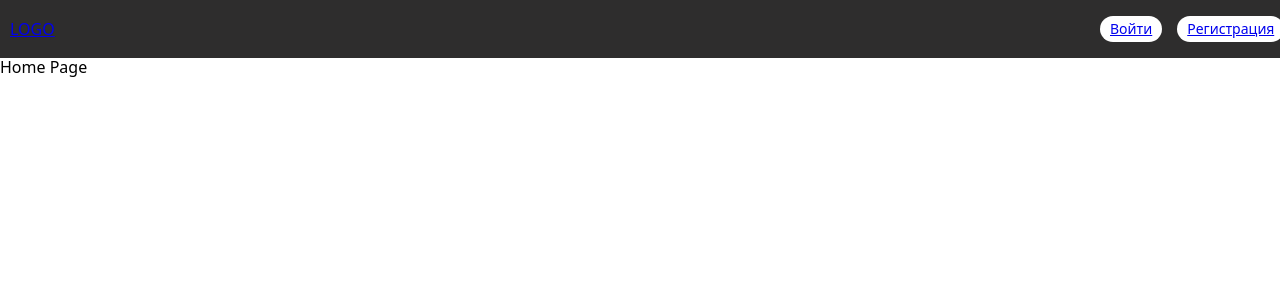
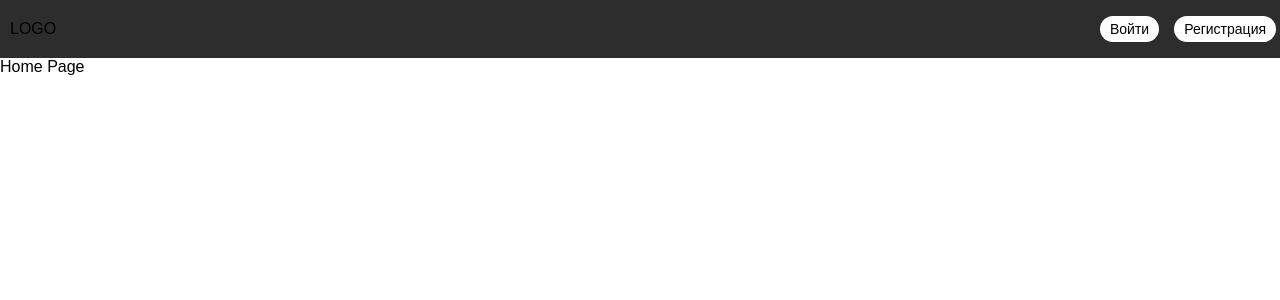
Before and after one commit to igorlyakh/filmoteka, a React (Vite) app: page / in a window 1280 px wide. Shown: the top 300 px of the page. Built offline with nearby package versions, Linux system fonts and the light colour scheme.

Commit message:
added global styles

```diff
--- a/src/main.tsx
+++ b/src/main.tsx
@@ -3,6 +3,7 @@ import { StrictMode } from 'react';
 import { createRoot } from 'react-dom/client';
 import { BrowserRouter } from 'react-router-dom';
 import App from './App.tsx';
+import './styles/global.scss';
 
 createRoot(document.getElementById('root')!).render(
   <StrictMode>
--- /dev/null
+++ b/src/styles/global.scss
@@ -0,0 +1,22 @@
+@use './variables.scss';
+
+body {
+  margin: 0;
+  padding: 0;
+  font-family: Arial, sans-serif;
+  color: variables.$main-text;
+}
+
+h1,
+h2,
+h3,
+h4,
+h5,
+h6 {
+  margin: 0;
+}
+
+a {
+  text-decoration: none;
+  color: inherit;
+}
```
